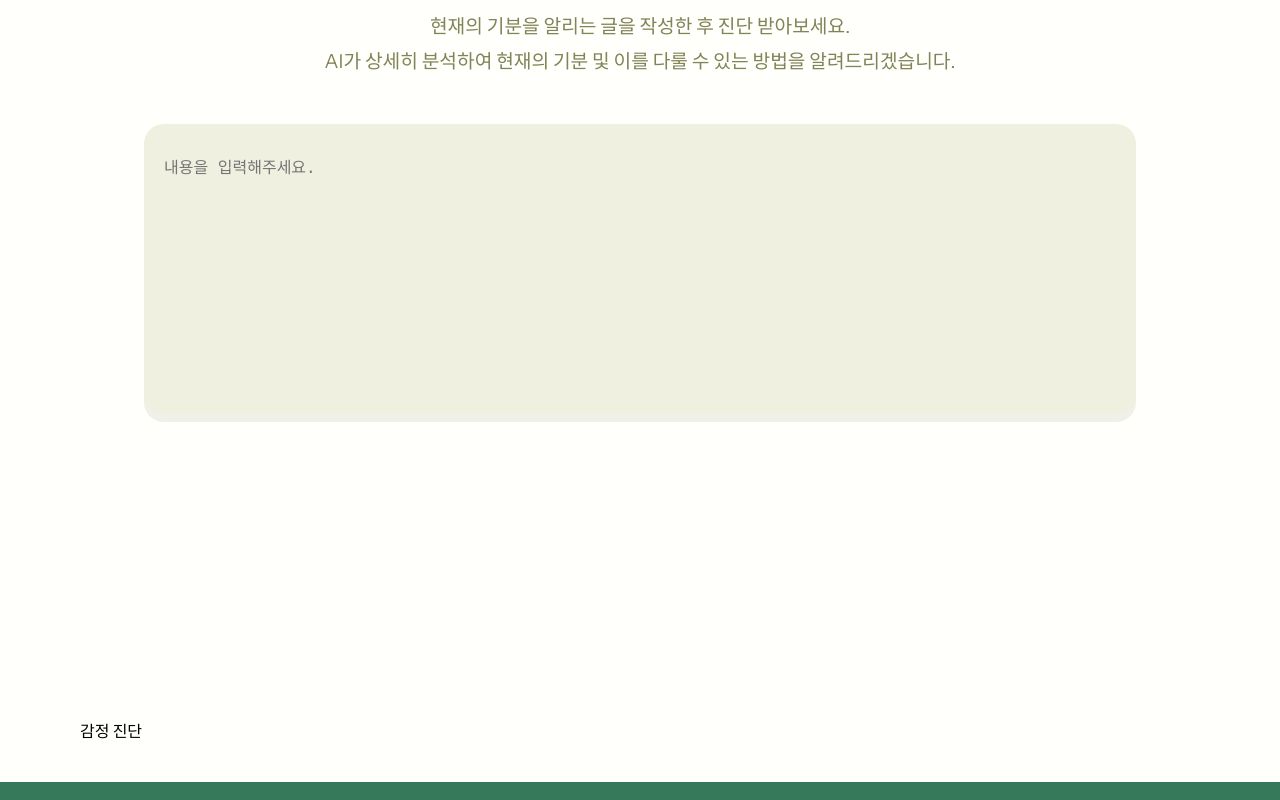
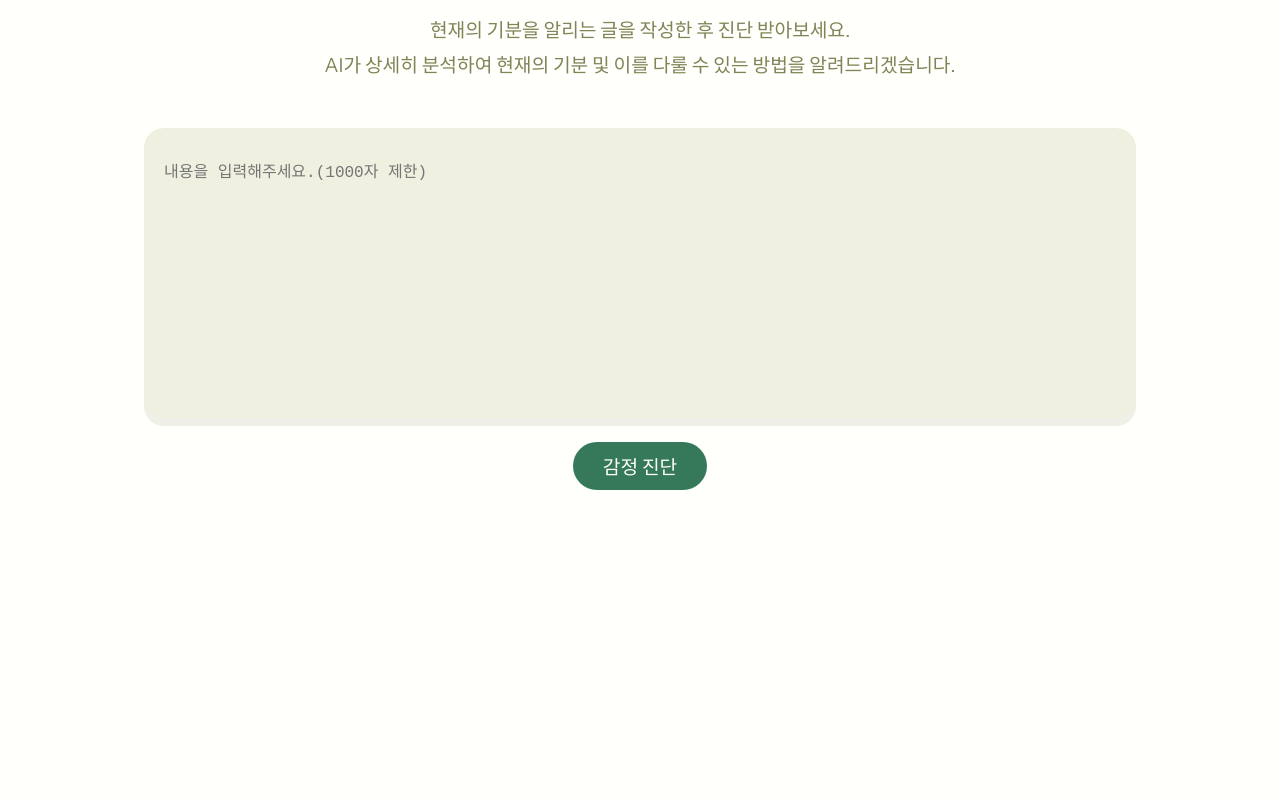
Before and after one commit to KDigital3/AIproject, a React (Create React App) app: page / in a window 1280 px wide. Shown: the part 1220-2020 px from the top of the page. Built offline with nearby package versions, Linux system fonts and the light colour scheme; a web font is replaced by a local one.

Commit message:
style: fix main page and design

```diff
--- a/src/component/Footer.css
+++ b/src/component/Footer.css
@@ -35,6 +35,12 @@
 
 .footer-section ul li {
     margin-bottom: 6px;
+    cursor: pointer;
+    transition: color 0.3s ease;
+}
+
+.footer-section ul li:hover {
+  color: #d0d0cc;
 }
 
 .footer-bottom {
@@ -59,6 +65,15 @@
     text-decoration: none;
 }
 
+.link-information {
+    cursor: pointer;
+    transition: color 0.3s ease;
+}
+
+.link-information:hover {
+  color: #d0d0cc;
+}
+
 .footer-right {
     margin-top: 10px;
 }
@@ -72,4 +87,10 @@
 .footer-icons img {
     width: 30px;
     height: 30px;
+    cursor: pointer;
+    transition: filter 0.3s ease;
 }
+
+.footer-icons img:hover {
+    filter: brightness(0.85) saturate(0.1) sepia(0.2) hue-rotate(30deg);
+}
--- a/src/component/Footer.js
+++ b/src/component/Footer.js
@@ -52,14 +52,14 @@
             <div className="footer-bottom">
                 <div className="footer-left">
                     <div className="footer-links">
-                        <span>Privacy policy</span>
+                        <span className="link-information">Privacy policy</span>
                         <span>|</span>
-                        <span>Terms and Conditions</span>
+                        <span className="link-information">Terms and Conditions</span>
                         <span>|</span>
-                        <span>Cookie Settings</span>
+                        <span className="link-information">Cookie Settings</span>
                     </div>
                     <div className="footer-right">
-                        © 2025 MOODI·TREE All rights reserved.
+                        © 2025 MOODI · TREE All rights reserved.
                     </div>
                 </div>
                 <div className="footer-icons">
--- a/src/page/Main.css
+++ b/src/page/Main.css
@@ -10,6 +10,7 @@
 
 .section2 {
     text-align: center;
+    position: relative;
     padding-bottom: 300px;
 }
 
@@ -50,9 +51,20 @@
     font-weight: 500;
     background-color: #36795A;
     color: #FFFFFB;
-    padding: 8px 25px;
+    padding: 10px 30px;
     border-radius: 50px;
     display: inline-block;
+    transition: background-color 0.3s ease, color 0.3s ease;
+    cursor: pointer;
+}
+
+.button:hover {
+    background-color: #eeeeed;
+    color: #36795A;
+}
+
+.space {
+    padding-bottom: 100px;
 }
 
 .text-input {
@@ -68,3 +80,31 @@
   outline: none;
   box-shadow: 0 8px 0px rgba(218, 218, 204, 0.4);
 }
+
+.loading-container {
+  display: flex;
+  flex-direction: column;
+  align-items: center;
+  margin-top: 10px;
+  gap: 8px;
+  color: #36795a;
+  font-weight: 600;
+}
+
+.loader {
+  border: 4px solid #f3f3f3;
+  border-top: 4px solid #36795a;
+  border-radius: 50%;
+  width: 30px;
+  height: 30px;
+  animation: spin 1s linear infinite;
+}
+
+@keyframes spin {
+  0% {
+    transform: rotate(0deg);
+  }
+  100% {
+    transform: rotate(360deg);
+  }
+}
--- a/src/page/Main.js
+++ b/src/page/Main.js
@@ -5,14 +5,22 @@
 
   const [inputText, setInputText] = useState("");
   const [emotionResult, setEmotionResult] = useState("");
+  const [loading, setLoading] = useState(false);
 
   // 나중에 AI API 연동할 시
   const analyzeEmotion = async () => {
     if (!inputText.trim()) {
-      setEmotionResult("내용을 입력해주세요.");
+      setEmotionResult("내용을 입력해주세요!");
       return;
     }
+
+    setLoading(true);
+    setEmotionResult(""); // 진단 전 결과 초기화
+
+    setTimeout(() => {
+    setLoading(false);
     setEmotionResult("😊 감정 분석 결과: 당신은 현재 긍정적인 감정을 느끼고 있습니다.");
+    }, 5000);
   };
 
   return (
@@ -38,22 +46,29 @@
                 현재의 기분을 알리는 글을 작성한 후 진단 받아보세요.<br/>
                 AI가 상세히 분석하여 현재의 기분 및 이를 다룰 수 있는 방법을 알려드리겠습니다.
             </div><br/><br/>
-            <textarea className="text-input" rows="6" placeholder="내용을 입력해주세요." maxLength={1000}
+            <textarea className="text-input" rows="6" placeholder="내용을 입력해주세요.(1000자 제한)" maxLength={1000}
             value={inputText}
-            onChange={(e) => setInputText(e.target.value)} />
-        </div>
-
-        <div className="result-check" onClick={analyzeEmotion}>
+            onChange={(e) => setInputText(e.target.value)} /><br/><br/>
+            <div className="space">
+              <div className="button" onClick={analyzeEmotion}>
                 감정 진단
               </div>
+            </div>
+            {loading && (
+              <div className="loading-container">
+              <div className="loader"></div>
+              <p>진단중...</p>
+              </div>
+            )}
 
-         {emotionResult && (
+
+            {!loading && emotionResult && (
               <div className="emotion-result">
                 {emotionResult}
               </div>
               )}
         </div>
-
+    </div>
   );
 }
 
```
Lines whose indentation alone changed are shown as unchanged.
